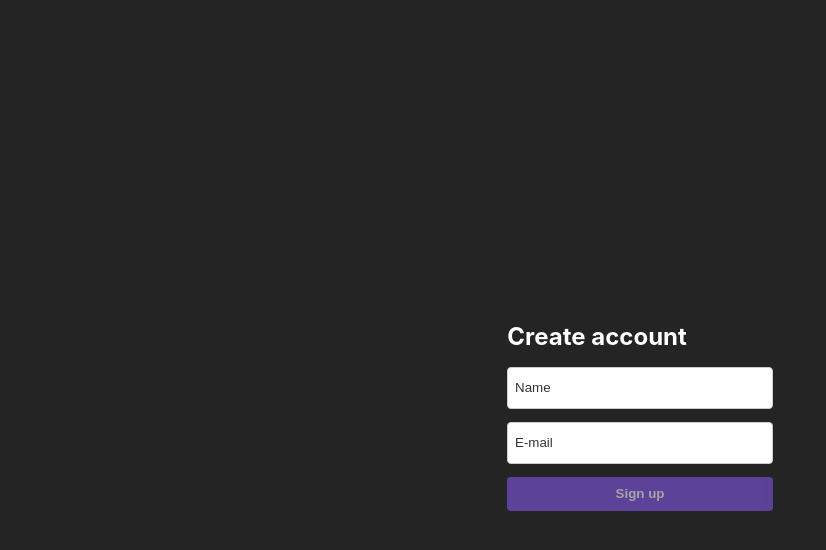
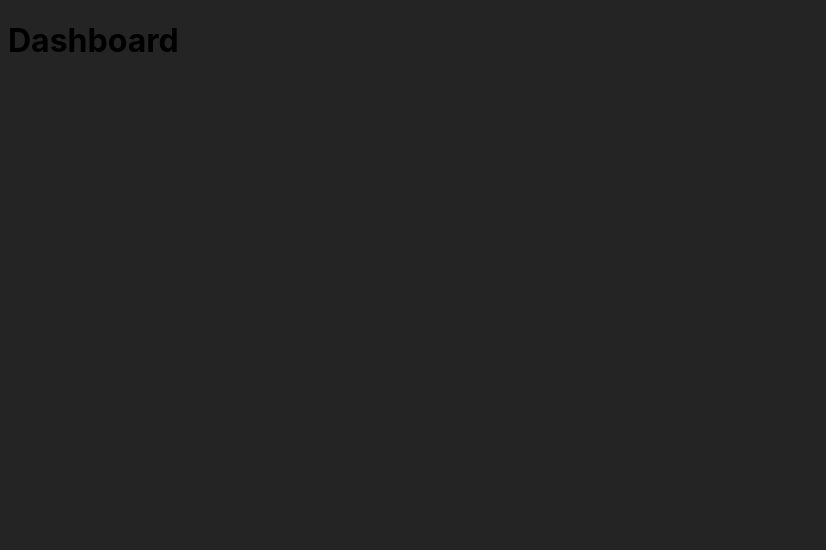
Before and after one commit to nicolasteofilo-yt/context-api, a React (Vite) app: page /dashboard in a window 1280 px wide. Shown: the top 550 px of the page, without its empty margins (0-826 px from the left). Built offline with nearby package versions, Linux system fonts and the light colour scheme.

Commit message:
feat: add dashboard route

```diff
--- a/package.json
+++ b/package.json
@@ -10,11 +10,13 @@
   },
   "dependencies": {
     "react": "^18.2.0",
-    "react-dom": "^18.2.0"
+    "react-dom": "^18.2.0",
+    "react-router-dom": "5.3.2"
   },
   "devDependencies": {
     "@types/react": "^18.0.15",
     "@types/react-dom": "^18.0.6",
+    "@types/react-router-dom": "5.3.2",
     "@vitejs/plugin-react": "^2.0.0",
     "typescript": "^4.6.4",
     "vite": "^3.0.0"
--- a/src/App.tsx
+++ b/src/App.tsx
@@ -1,7 +1,12 @@
-import Home from './pages/Home'
+import { BrowserRouter } from 'react-router-dom'
+import Routes from './routes'
 
 function App() {
-  return <Home />
+  return (
+    <BrowserRouter>
+      <Routes />
+    </BrowserRouter>
+  )
 }
 
 export default App
--- /dev/null
+++ b/src/pages/Dashborad/index.tsx
@@ -0,0 +1,5 @@
+export default function Dashboard() {
+    return (
+        <h1>Dashboard</h1>
+    )
+}
--- /dev/null
+++ b/src/routes/index.tsx
@@ -0,0 +1,13 @@
+import { Switch, Route } from 'react-router-dom'
+
+import Home from '../pages/Home'
+import Dashborad from '../pages/Dashborad'
+
+export default function Routes() {
+    return (
+        <Switch>
+            <Route exact path="/" component={Home} />
+            <Route path="/dashboard" component={Dashborad} />
+        </Switch>
+    )
+}
```
Also changed, not shown: 1 other file (tests, documents, lock files or other folders).
